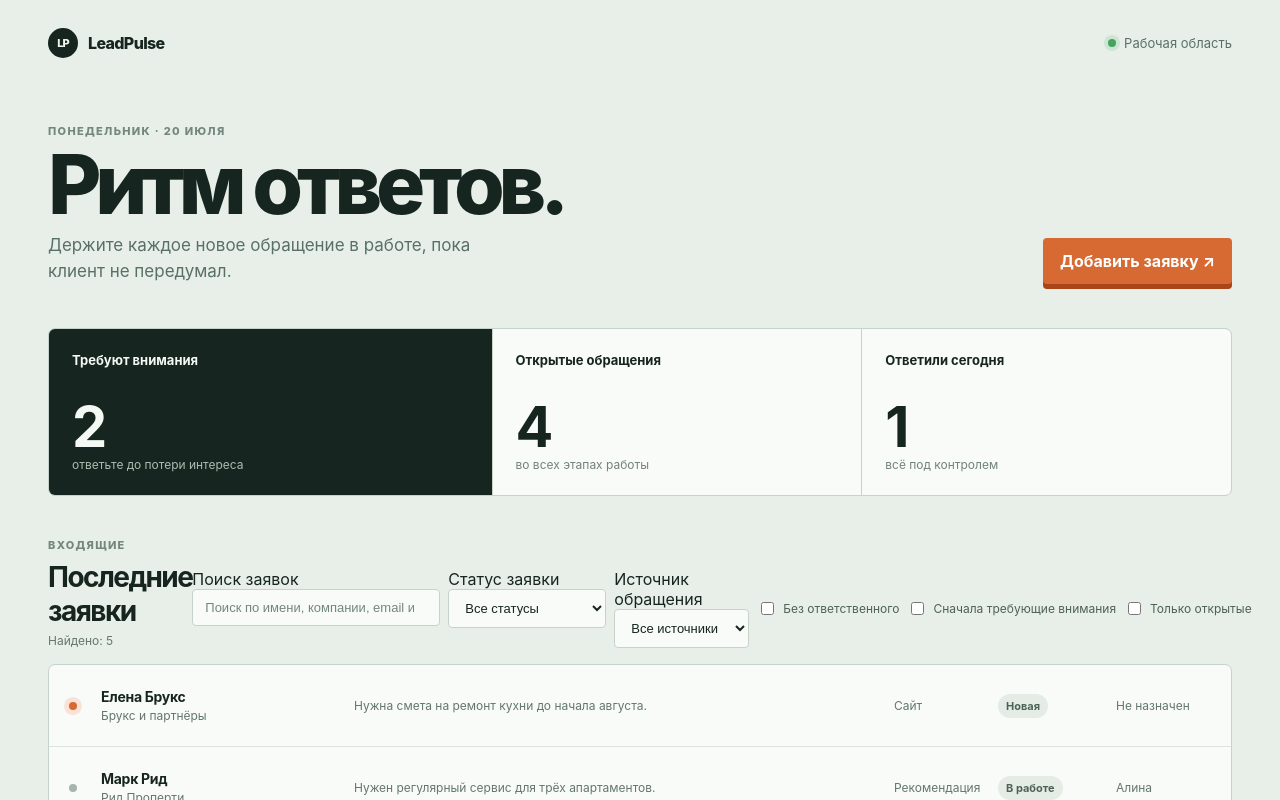
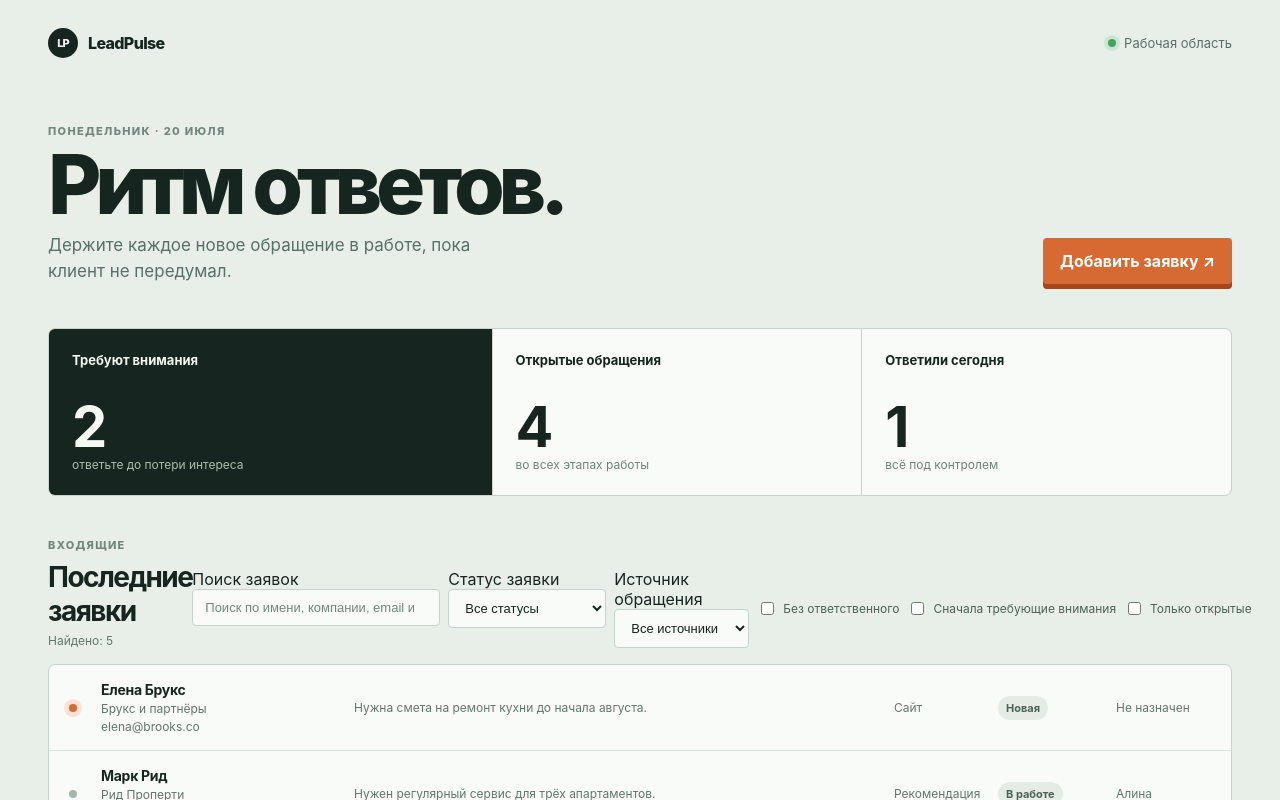
Before and after one commit to Dediinside/leadpulse, a React (Vite) app: page / in a window 1280 px wide. Shown: the top 800 px of the page. Built offline with nearby package versions, Linux system fonts and the light colour scheme.

Commit message:
feat: показать email заявки

```diff
--- a/src/App.tsx
+++ b/src/App.tsx
@@ -145,6 +145,7 @@ export default function App() {
                 <div className="lead-identity">
                   <strong>{lead.customer}</strong>
                   <span>{lead.company}</span>
+                  <span>{lead.email}</span>
                 </div>
                 <p className="lead-message">{lead.message}</p>
                 <span className="source">{sourceLabel[lead.source]}</span>
```
Also changed, not shown: 1 other file (tests, documents, lock files or other folders).
